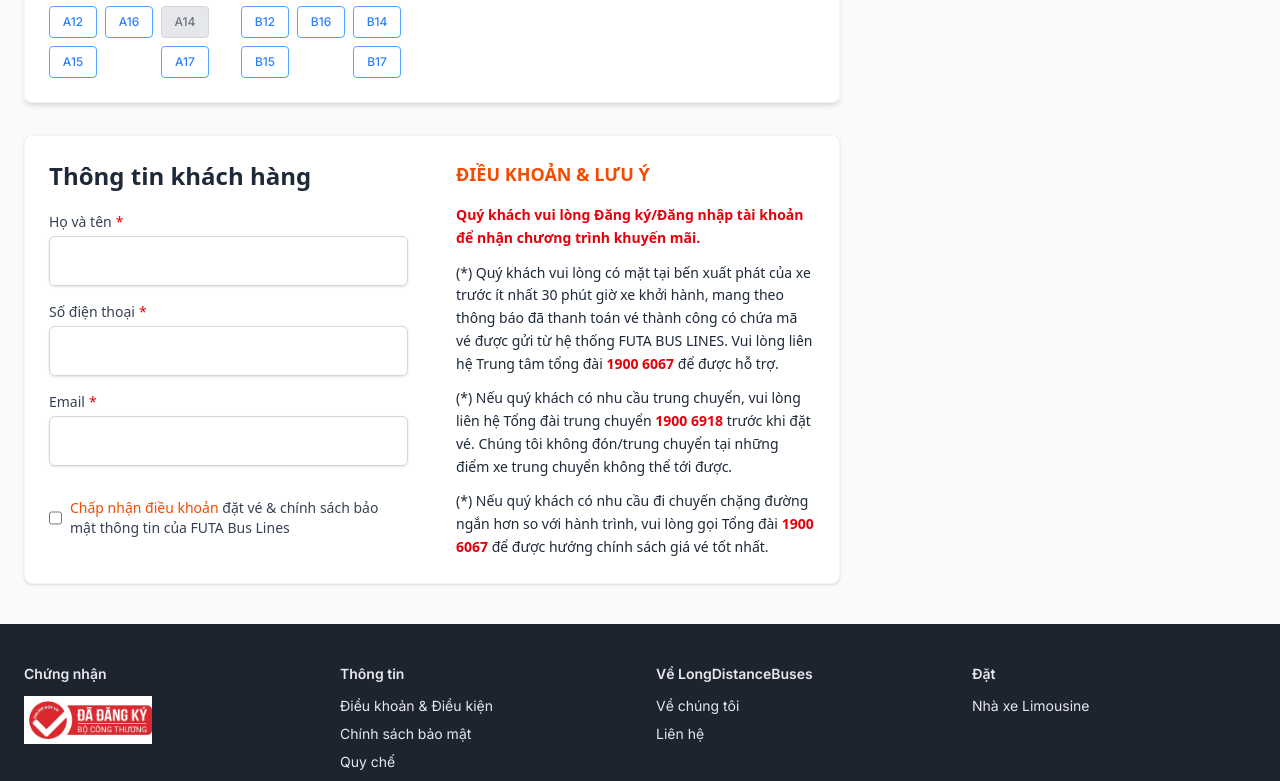
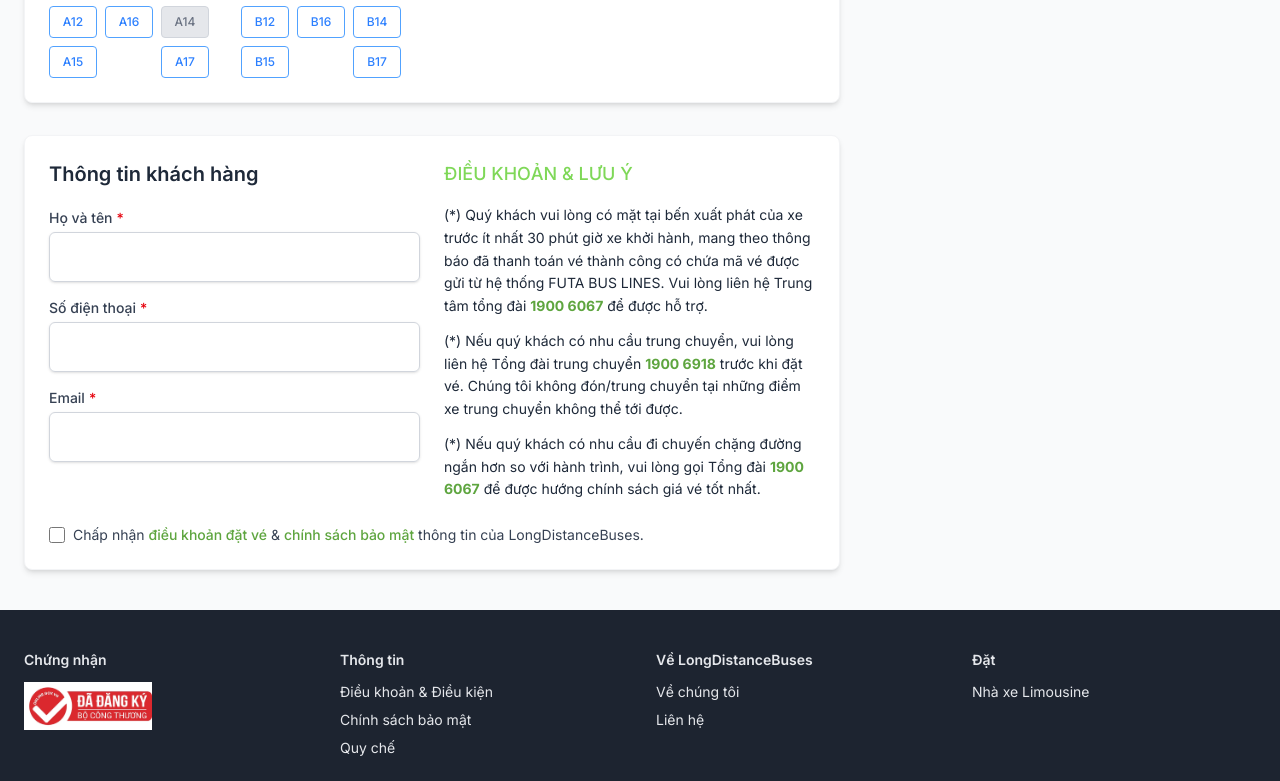
Before and after one commit to tranlinh102/front-coach-ticket-booking, a Next.js app: page /trip/1 in a window 1280 px wide. Shown: the part 756-1537 px from the top of the page. Built offline with nearby package versions, Linux system fonts and the light colour scheme.

Commit message:
21/10 14h41 done customerinfo

```diff
--- a/components/features/TicketDetail/CustomerInfo.tsx
+++ b/components/features/TicketDetail/CustomerInfo.tsx
@@ -1,9 +1,7 @@
-// Thêm "use client" ở đầu file vì chúng ta dùng useState
 "use client";
 
 import React, { useState } from 'react';
 
-// Component con cho Label và Input để tránh lặp code
 interface FormFieldProps {
   label: string;
   id: string;
@@ -32,12 +30,11 @@
       value={value}
       onChange={onChange}
       placeholder={placeholder}
-      className="w-full p-3 border border-gray-300 rounded-md shadow-sm focus:outline-none focus:ring-2 focus:ring-orange-400 focus:border-transparent"
+      className="w-full p-3 border border-gray-300 rounded-md shadow-sm focus:outline-none focus:ring-2 focus:ring-[var(--brand)] focus:border-transparent"
     />
   </div>
 );
 
-// Component chính
 const CustomerInfo: React.FC = () => {
   const [fullName, setFullName] = useState('');
   const [phone, setPhone] = useState('');
@@ -45,12 +42,11 @@
   const [agreedToTerms, setAgreedToTerms] = useState(false);
 
   return (
-    <div className="max-w-5xl p-6 mx-auto bg-white border border-gray-100 rounded-lg shadow-sm font-sans">
-      {/* Wrapper 2 cột */}
-      <div className="grid grid-cols-1 md:grid-cols-2 gap-12">
+    <div className="max-w-5xl p-6 mx-auto bg-white border border-gray-100 rounded-lg shadow-md">
+      <div className="grid grid-cols-1 md:grid-cols-2 gap-6">
         {/* CỘT BÊN TRÁI: FORM THÔNG TIN */}
         <div className="flex flex-col gap-5">
-          <h2 className="text-2xl font-semibold text-gray-800">
+          <h2 className="flex items-center text-xl font-semibold text-gray-800">
             Thông tin khách hàng
           </h2>
 
@@ -78,60 +74,59 @@
               value={email}
               onChange={(e) => setEmail(e.target.value)}
             />
-
-            {/* Checkbox điều khoản */}
-            <div className="flex items-center mt-4">
-              <input
-                id="terms"
-                name="terms"
-                type="checkbox"
-                checked={agreedToTerms}
-                onChange={(e) => setAgreedToTerms(e.target.checked)}
-                className="w-4 h-4 text-orange-600 border-gray-300 rounded focus:ring-orange-500"
-              />
-              <label htmlFor="terms" className="ml-2 text-sm text-gray-700">
-                <span className="text-orange-600 font-medium cursor-pointer hover:underline">
-                  Chấp nhận điều khoản
-                </span>{' '}
-                đặt vé & chính sách bảo mật thông tin của FUTA Bus Lines
-              </label>
-            </div>
           </form>
         </div>
 
         {/* CỘT BÊN PHẢI: ĐIỀU KHOẢN & LƯU Ý */}
         <div className="flex flex-col gap-4">
-          <h2 className="text-lg font-semibold text-orange-600 uppercase">
+          <h2 className="text-lg font-medium text-[var(--brand)] uppercase">
             ĐIỀU KHOẢN & LƯU Ý
           </h2>
 
           <div className="space-y-3 text-sm text-gray-800">
-            <p className="font-bold text-red-600 leading-relaxed">
-              Quý khách vui lòng Đăng ký/Đăng nhập tài khoản để nhận chương
-              trình khuyến mãi.
-            </p>
             <p className="leading-relaxed">
               (*) Quý khách vui lòng có mặt tại bến xuất phát của xe trước ít
               nhất 30 phút giờ xe khởi hành, mang theo thông báo đã thanh toán
               vé thành công có chứa mã vé được gửi từ hệ thống FUTA BUS LINES.
               Vui lòng liên hệ Trung tâm tổng đài{' '}
-              <strong className="font-bold text-red-600">1900 6067</strong> để
+              <strong className="font-bold text-[var(--brand-dark)]">1900 6067</strong> để
               được hỗ trợ.
             </p>
             <p className="leading-relaxed">
               (*) Nếu quý khách có nhu cầu trung chuyển, vui lòng liên hệ Tổng
               đài trung chuyển{' '}
-              <strong className="font-bold text-red-600">1900 6918</strong>{' '}
+              <strong className="font-bold text-[var(--brand-dark)]">1900 6918</strong>{' '}
               trước khi đặt vé. Chúng tôi không đón/trung chuyển tại những
               điểm xe trung chuyển không thể tới được.
             </p>
             <p className="leading-relaxed">
               (*) Nếu quý khách có nhu cầu đi chuyến chặng đường ngắn hơn so
               với hành trình, vui lòng gọi Tổng đài{' '}
-              <strong className="font-bold text-red-600">1900 6067</strong> để
+              <strong className="font-bold text-[var(--brand-dark)]">1900 6067</strong> để
               được hướng chính sách giá vé tốt nhất.
             </p>
           </div>
+        </div>
+
+        <div className="flex items-center col-span-2">
+          <input
+            id="terms"
+            name="terms"
+            type="checkbox"
+            checked={agreedToTerms}
+            onChange={(e) => setAgreedToTerms(e.target.checked)}
+            className="w-4 h-4 text-[var(--brand-dark)] text-[var(--brand-dark)] border-gray-300 rounded focus:ring-[var(--brand-dark)]"
+          />
+          <label htmlFor="terms" className="ml-2 text-sm text-gray-700">
+            Chấp nhận{' '}
+            <span className="text-[var(--brand-dark)] font-medium cursor-pointer hover:underline">
+              điều khoản đặt vé
+            </span>{' '}&{' '}
+            <span className="text-[var(--brand-dark)] font-medium cursor-pointer hover:underline">
+              chính sách bảo mật
+            </span>{' '}
+            thông tin của LongDistanceBuses.
+          </label>
         </div>
       </div>
     </div>
--- a/styles/globals.css
+++ b/styles/globals.css
@@ -46,3 +46,7 @@
 .card-box-shadown {
   box-shadow: 0 3px 6px rgba(0, 0, 0, .16), 0 3px 6px rgba(0, 0, 0, .2);
 }
+
+input[type="checkbox"] {
+  accent-color: var(--brand-dark);
+}
```
